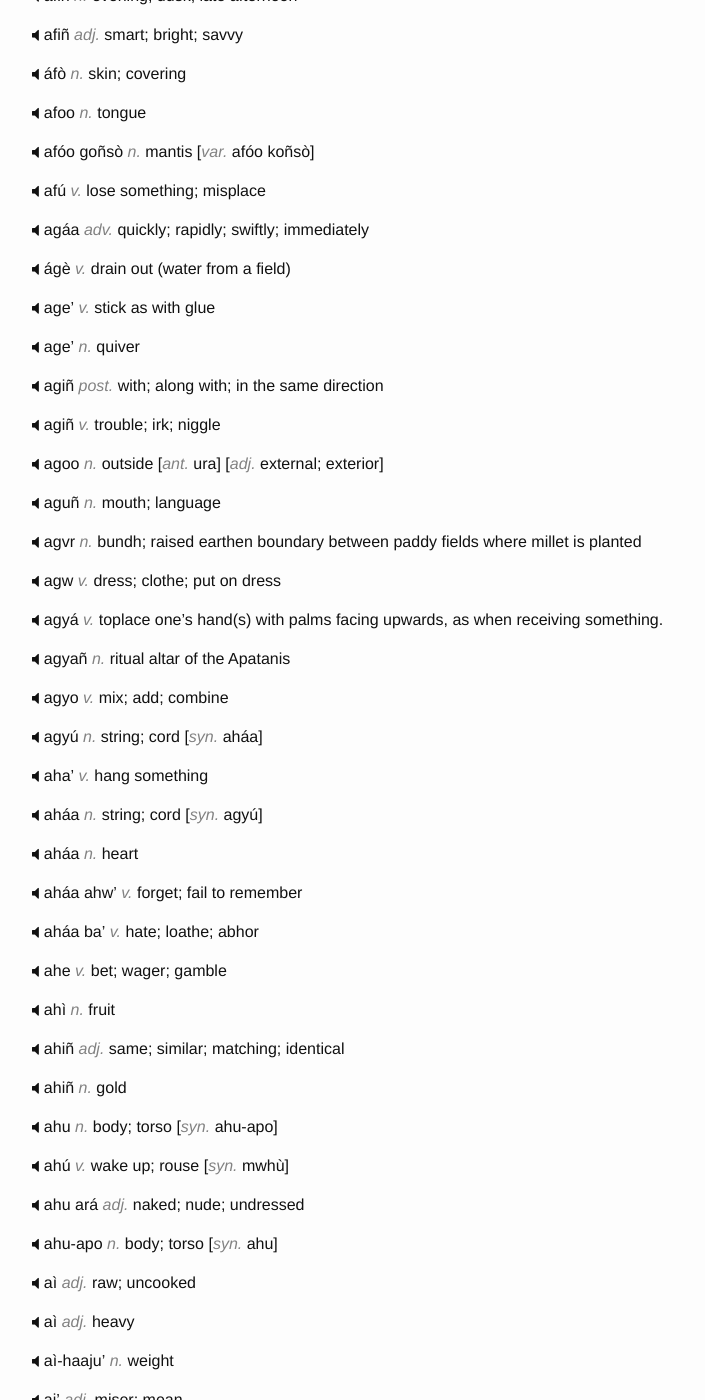
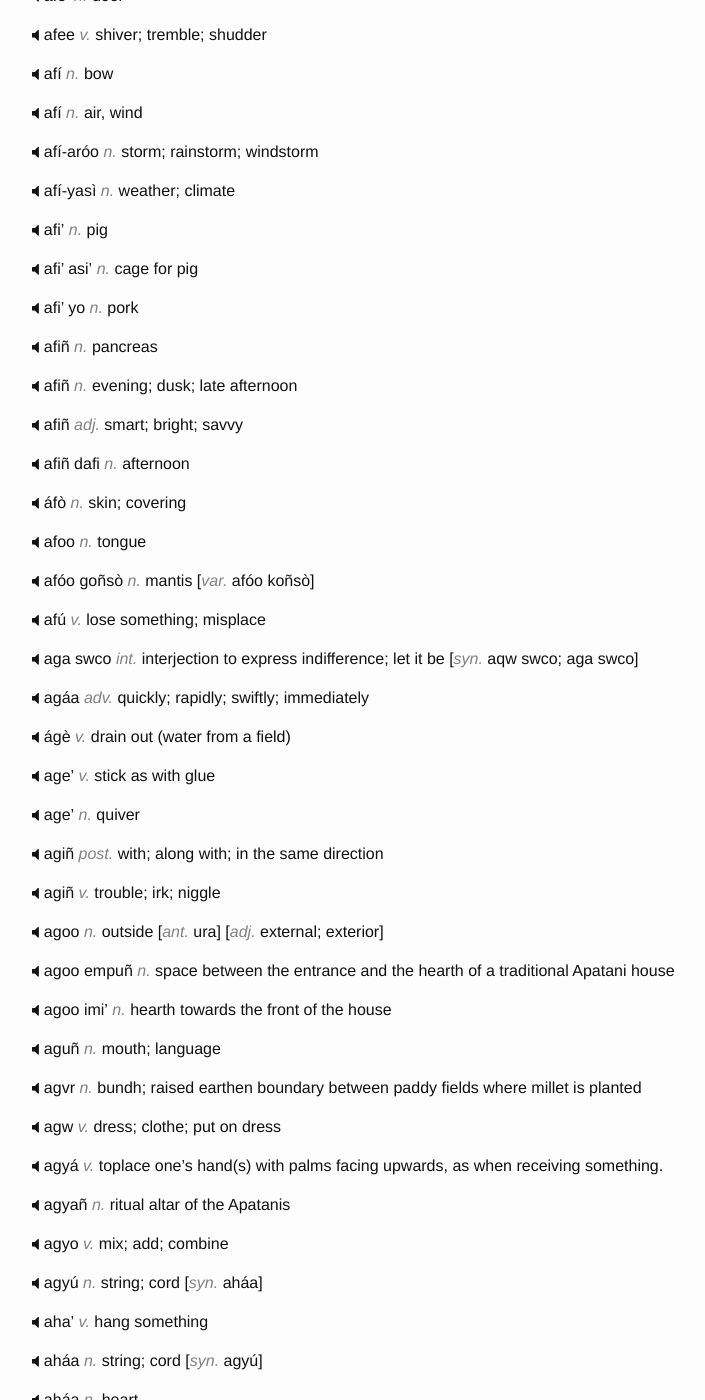
Before and after one commit to hacksparrow/language.apatani.org, a Jekyll site: the page built from dictionary/a.md, in a window 1280 px wide and 1400 px high, scrolled down 3652 px. Shown: the whole window, without its empty margins (238-943 px from the left). Built offline with Jekyll 4.4.1, drawn with Linux system fonts in a browser that asks for light colours; nearby versions of some CDN libraries; some of the changed text lies outside the part shown.

Commit message:
Update a.md

```diff
--- a/dictionary/a.md
+++ b/dictionary/a.md
@@ -177,6 +207,10 @@
 
 __afi'__  _n._  pig
 
+
+__afi' asi'__	_n._	cage for pig
+
+
 __afi' yo__ _n._  pork
 
 __afiñ__  _n._  pancreas
@@ -185,6 +219,10 @@
 
 __afiñ__  _adj._  smart; bright; savvy
 
+
+__afiñ dafi__	_n._	afternoon
+
+
 __áfò__ _n._  skin; covering
 
 __afoo__  _n._  tongue
@@ -192,6 +230,10 @@
 __afóo goñsò__  _n._  mantis  [_var._  afóo koñsò]
 
 __afú__ _v._  lose something; misplace
+
+
+__aga swco__	_int._	interjection to express indifference; let it be	[_syn._	aqw swco; aga swco]
+
 
 __agáa__  _adv._  quickly; rapidly; swiftly; immediately
 
@@ -206,6 +248,13 @@
 __agiñ__  _v._  trouble; irk; niggle
 
 __agoo__  _n._  outside [_ant._  ura] [_adj._  external; exterior]
+
+
+__agoo empuñ__	_n._	space between the entrance and the hearth of a traditional Apatani house
+
+
+__agoo imi'__	_n._	hearth towards the front of the house
+
 
 __aguñ__  _n._  mouth; language
 
@@ -323,6 +398,12 @@
 
 __akì tadvr__ _n._  tape worm
 
+__akì talañ__	_n._	dog of brownish color
+
+
+__akì tapúu__	_n._	dog of white color
+
+
 __akì taxw__  _n._  flea  [_var._  akì twxè]
 
 __akì twxè__  _n._  flea  [_var._  akì taxw]
@@ -343,11 +424,23 @@
 
 __ákoyá__ _pron._ something else
 
+
+__aktor__	_n._	actor
+
+
 __aku__ _n._  uncle (esp. maternal) (Term of address) [_syn._  nakú]
+
+
+__akw__	_int._	interjection to express pain
+
 
 __ala'__  _n._  hand
 
 __ala' la'pù__  _n._  fist
+
+
+__ala' muja__	_n._	glove
+
 
 __aláa__  _n._  juice, broth
 
@@ -395,13 +499,17 @@
 
 __alvr__  _adj._  hard; firm; rigid; strong [_syn._  arlv]
 
-__alw__ _n._  a part of upper arm of an animal; lineage to whom a part of upper arm of sacrificed animal is offered
+__alẃ__ _n._  a part of upper arm of an animal; lineage to whom a part of upper arm of sacrificed animal is offered
 
 __alw'__  _v._  insert; put
 
 __alw'__  _v._  exchange; interchange; swap
 
 __ama__ _n._  mother (term of address)  [_syn._  ane]
+
+
+__ama'__	_v._	feed (esp. the hired laborers)
+
 
 __amañ__  _n._  roof
 
@@ -436,6 +552,10 @@
 __amiñ-ajañ__ _adj._  docile; candid; frank
 
 __amo__ _n._  remaining grains of unhusked rice grains among husked ones
+
+
+__amo-ahe__	_n._	dust (esp. those sticking on the body after works)
+
 
 __amu__ _n._  yield; production; quantity (crop)
 
@@ -471,13 +591,13 @@
 
 __anu-abañ__  _n._  brothers; sibling
 
-__anw__ _n._  mother (term of reference)
+__anẁ__ _n._  mother (term of reference)
 
-__anw__ _n._  leaf  [_syn._  yanw]
+__anẁ__ _n._  leaf  [_syn._  yanw]
 
-__anw-aba__ _n._  parent
+__anẁ-aba__ _n._  parent
 
-__anw-ci__  _n._  step mother
+__anẁ-ci__  _n._  step mother
 
 __anw'__  _v._  swallow; gulp down; ingest  [_var._  arnw']
 
@@ -507,6 +627,10 @@
 
 __apiñ__  _n._  cooked rice
 
+
+__apiñ ga'hiñ__	_n._	ball of cooked rice
+
+
 __apiñ pwcañ__  _n._  pot for cooking rice
 
 __apó__ _n._  body
@@ -540,6 +672,14 @@
 __apyuñ__ _n._  bunch; cluster
 
 __aqa'__  _v._  tie into a bundle
+
+
+__aqw__	_int._	interjection to express indifference; let it be	[_syn._	aqw swco; aga swco]
+
+
+__aqw swco__	_int._	interjection to express indifference; let it be	[_syn._	aqw; aga swco]
+
+
 
 __ará__ _adj._  empty; vacant; void
 
@@ -585,7 +725,7 @@
 
 __arki'__ _v._  arrange (a rope) into a loop
 
-__arkó___  _v._  latch; fasten; bolt; lock
+__arkó__  _v._  latch; fasten; bolt; lock
 
 __arlv__  _adj._  hard; firm; rigid; strong [_var._  alvr]
 
@@ -601,9 +741,19 @@
 
 __arò__ _n._  morning; daybreak
 
+
+__arò dafi__	_n._	forenoon
+
+
+
 __arò koñci__ _n._  dawn
 
 __arò-apiñ__  _n._  meal in the morning; breakfast
+
+__aro'__	_adj._	lucky
+
+
+__aro' paco__	_int._	expression of happiness; thank you
 
 __aróo__  _adj._  poor; destitute
 
@@ -683,6 +837,9 @@
 
 __attu'__ _v._  close  or block (esp. a hollow container)
 
+__attu' nanw__	_n._	lid used for closing a container
+
+
 __atú-kahè__  _n._  size
 
 __atúu__  _adj._  small; tiny; little; miniature  [_n._  baby animal] [_ant._  káhè]
@@ -753,6 +916,10 @@
 
 __ayo-asi'__  _n._  ancestors; progenitors
 
+
+__ayo-nano__	_n._	a variety of bee (hover bee)
+
+
 __ayobo__ _n._  mother-in-law (term of reference)
 
 __ayóo__  _n._  up; upper
```
Also changed, not shown: other parts of dictionary/a.md (+98 -3 lines).
